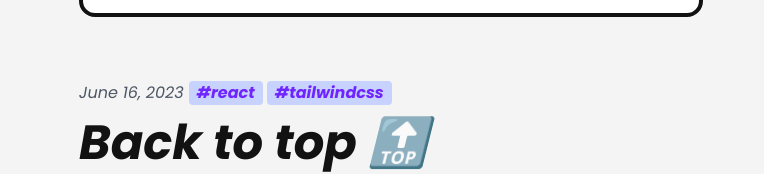
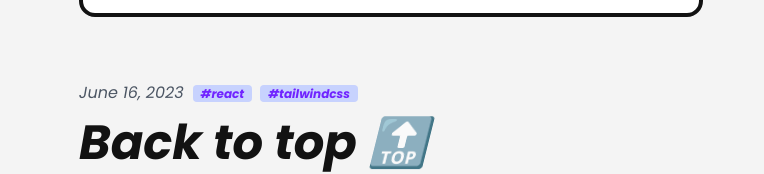
Before and after one commit to JayashTripathy/jayash-home, a Next.js app: page /blogs in a window 1280 px wide. Shown: the part 195-369 px from the top of the page, without its empty margins (249-1013 px from the left). Built offline with nearby package versions, Linux system fonts and the light colour scheme.

Commit message:
fixed some tags overlow in blogs

```diff
--- a/components/Blog/Blog.jsx
+++ b/components/Blog/Blog.jsx
@@ -9,10 +9,10 @@ const blog = ({ title, slug, date, topic, blogLink }) => {
     <>
       <div className="italic ">
 
-        <div className="text-base text-gray-600 dark:text-gray-300  font-medium py-2  md:py-0  flex">
-          {date}&nbsp;<span className="flex gap-1">{topics.map((topic, index) => {
+        <div className="text-base text-gray-600 dark:text-gray-300  font-medium py-2  md:py-0  flex ">
+          <span className="">{date} {topics.map((topic, index) => {
             return (
-              <span className="text-highlighting font-black bg-indigo-200 px-2 rounded">#{topic}</span>
+              <span className="text-highlighting font-black bg-indigo-200 px-2 rounded mx-1 text-xs">#{topic}</span>
             )
           })}</span>
         </div>
--- a/components/Blog/blog.jsx
+++ b/components/Blog/blog.jsx
@@ -9,10 +9,10 @@ const blog = ({ title, slug, date, topic, blogLink }) => {
     <>
       <div className="italic ">
 
-        <div className="text-base text-gray-600 dark:text-gray-300  font-medium py-2  md:py-0  flex">
-          {date}&nbsp;<span className="flex gap-1">{topics.map((topic, index) => {
+        <div className="text-base text-gray-600 dark:text-gray-300  font-medium py-2  md:py-0  flex ">
+          <span className="">{date} {topics.map((topic, index) => {
             return (
-              <span className="text-highlighting font-black bg-indigo-200 px-2 rounded">#{topic}</span>
+              <span className="text-highlighting font-black bg-indigo-200 px-2 rounded mx-1 text-xs">#{topic}</span>
             )
           })}</span>
         </div>
```
